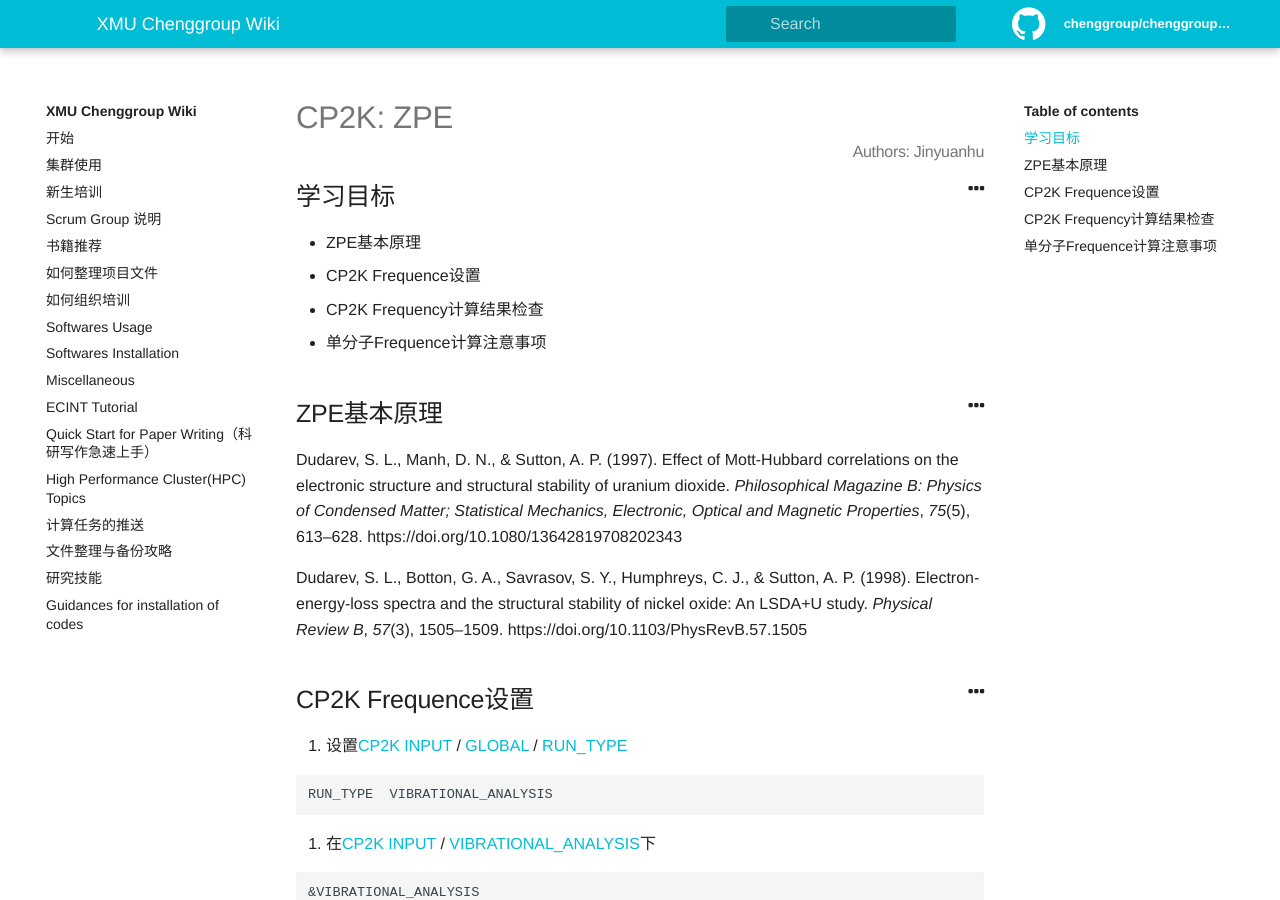
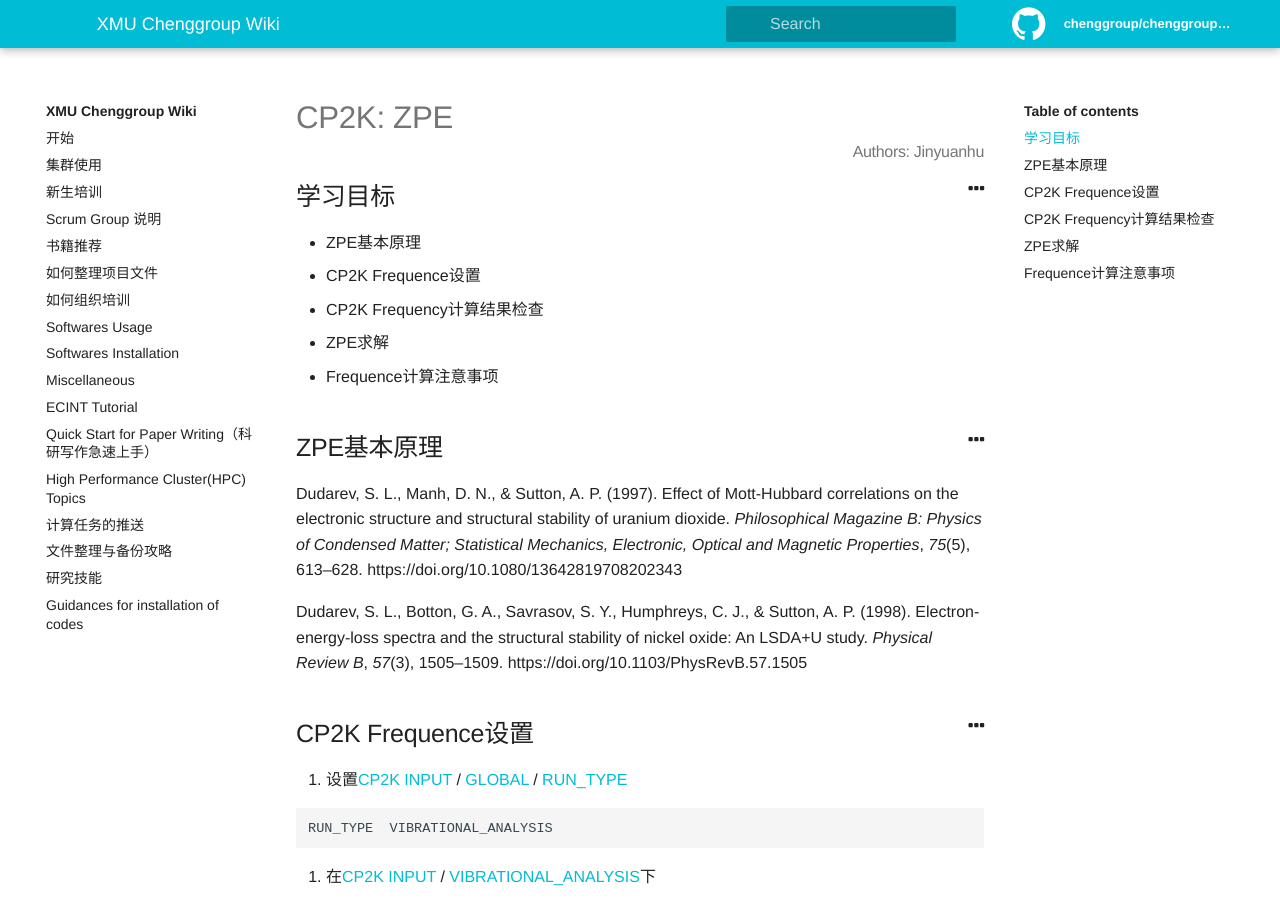
Before and after one commit to chenggroup/chenggroup.github.io, a Jekyll site: the page built from _wiki/Softwares Usage/cp2k-zpe.md, in a window 1280 px wide and 900 px high. Built offline with Jekyll 4.4.1, drawn with Linux system fonts in a browser that asks for light colours; formulas are drawn with MathJax 3; some of the changed text lies outside the part shown.

Commit message:
Update cp2k-zpe.md

````diff
--- a/_wiki/Softwares Usage/cp2k-zpe.md
+++ b/_wiki/Softwares Usage/cp2k-zpe.md
@@ -14,7 +14,9 @@
 
 - CP2K Frequency计算结果检查
 
-- 单分子Frequence计算注意事项
+- ZPE求解
+
+- Frequence计算注意事项
 
 
 
@@ -94,9 +96,11 @@
       ……
 ```
 
+## ZPE求解
+$ZPE = \sum_$
 
 
-## 单分子Frequence计算注意事项
+## Frequence计算注意事项
 
 如果我们想知道+U之后对应原子中，例如d轨道的电子，的占据情况。我们可以利用如下设置将其print在output中。
 
````
